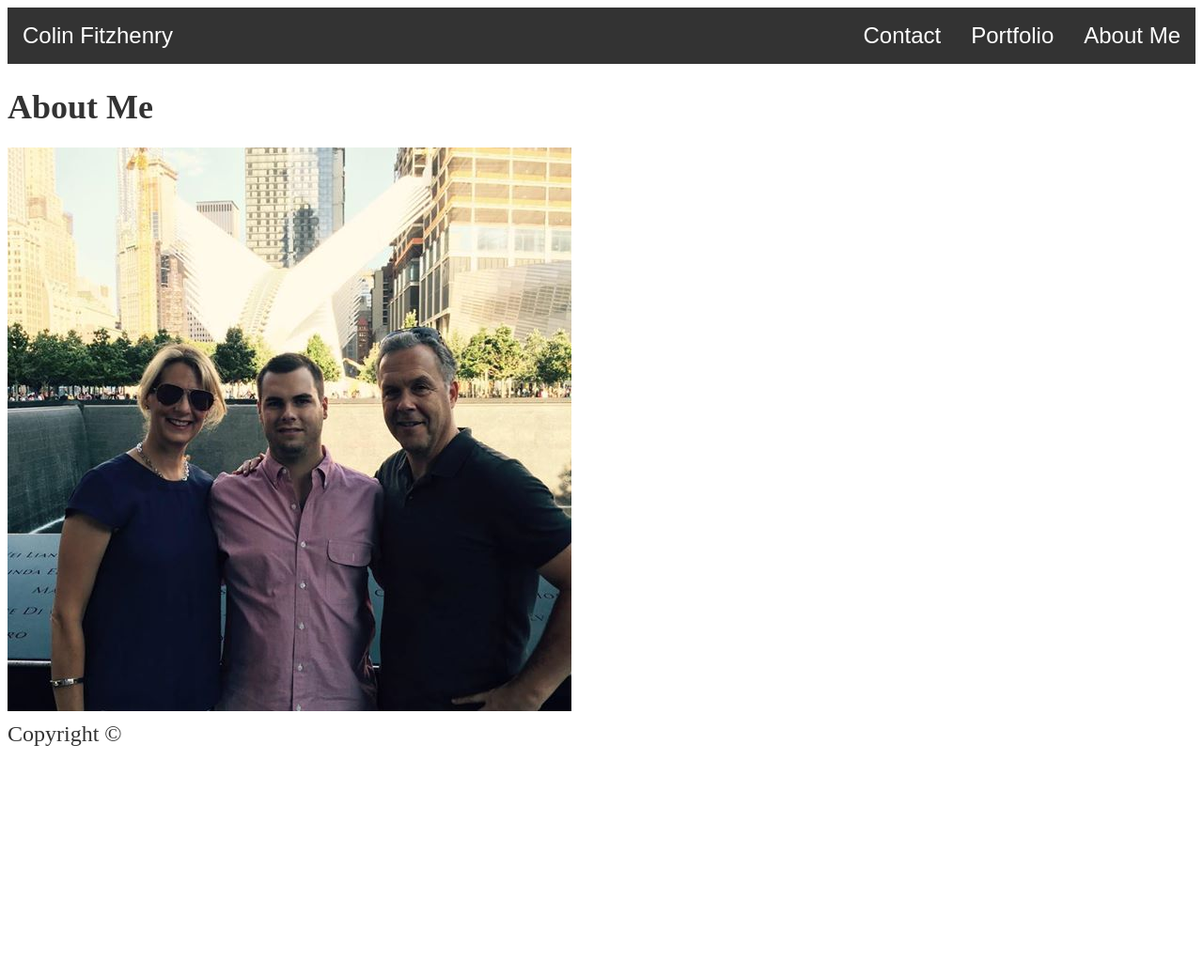
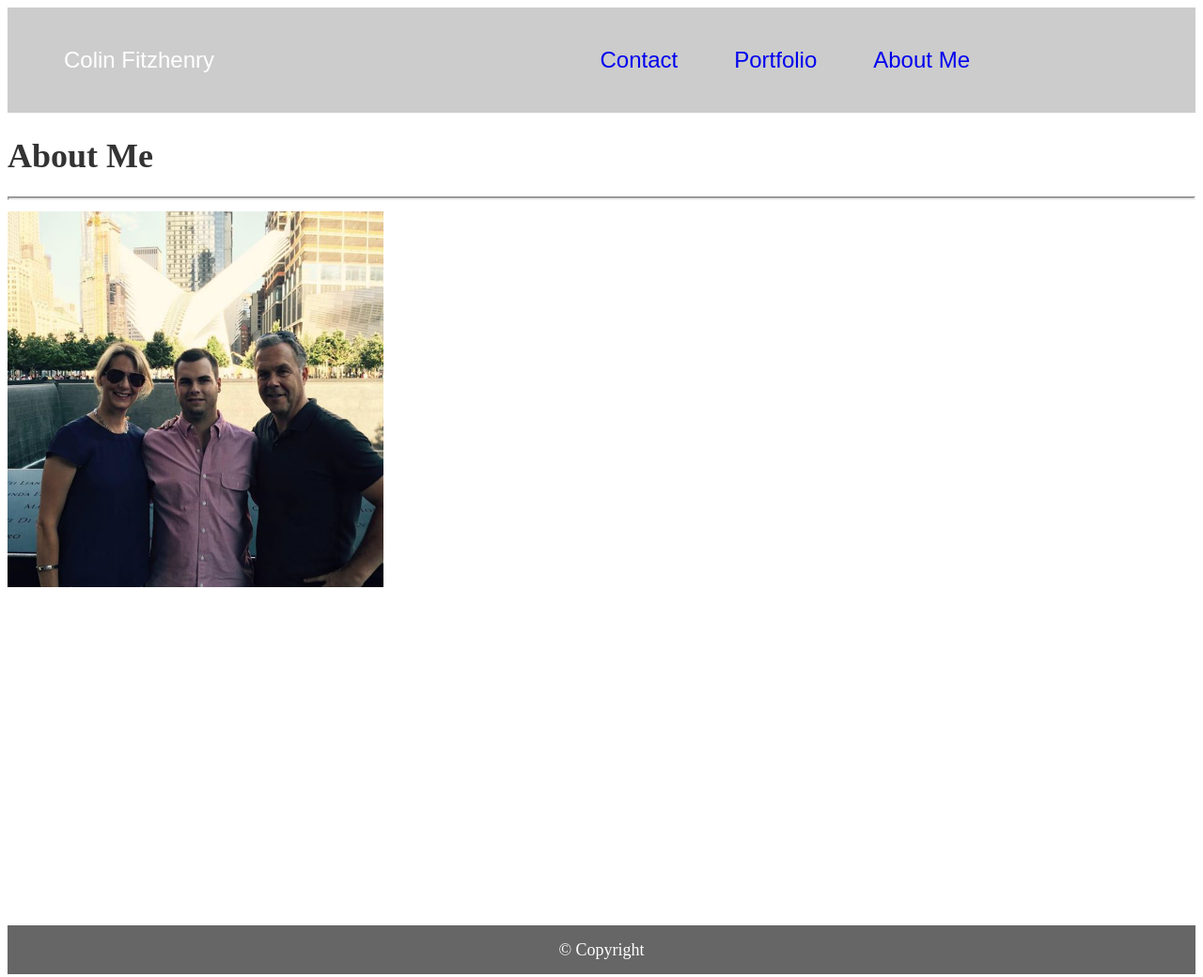
Before and after one commit to cgf5033/Basic-Portfolio, a plain HTML site: page index.html in a window 1280 px wide. Shown: the whole page at 94% size. Before the commit the page ends 805 px from the top, so only its background shows below. Drawn offline with Linux system fonts and the light colour scheme.

Commit message:
homework 1 final version

```diff
--- a/assets/css/style.css
+++ b/assets/css/style.css
@@ -1,44 +1,89 @@
 * {
     box-sizing: border-box;
   }
-  ul {
+
+
+
+ul {
     list-style-type: none;
     margin: 0;
-    padding: 0;
+    display: block;
+    padding: 40px 30px;
     overflow: hidden;
-    background-color: #333;
+    background-color: #cccccc;
+    font-family: Arial, Helvetica, sans-serif
 }
+
+
 
 li {
     float: right;
 }
 
 li a {
-    display: block;
-    color: white;
+
+
     text-align: center;
-    padding: 14px 16px;
+    padding: 40px 30px;
     text-decoration: none;
-    font-family: Arial, Helvetica, sans-serif
+
 }
 
 li a:hover {
     background-color: rgb(74,170,165);
 }
 
-  body {
+hr {
+    border-width: 2px;
+}
+
+
+
+
+
+
+
+
+
+body {
     font-size: 24px;
     line-height: 32px;
-    color: #333;
+    color: #333
+}
+
+
+
+footer {
+    border-top: 2px
+    border-color: rgb(74,170,165);
+    background-color: #666666;
+    text-align: center;
+    color: white;
+    font-size: 18px;
+    padding:10px
+
   }
 
 
+.myname {
+    background: rgb(74,170,165);
+    color: white;
+}
 
-  .wrapper {
+.container {
+  width: 1024px;
+  margin: 0 auto;
+}
+
+.links {
+    width: 1024px;
+  }
+
+.wrapper {
     width: 600px;
     padding: 20px;
     margin: 0 auto;
-  }
+}
 
   h1 {
     margin-bottom: 20px;
@@ -54,9 +99,15 @@ li a:hover {
 
 
   form {
-    width: 600px;
+    width: 800px;
+  }
 
+
+  #profpic {
+    width: 400px;
+    height: 400px;
   }
+
 
   #relative {
     position: relative;
--- a/index.html
+++ b/index.html
@@ -6,21 +6,39 @@
   <title>Colin Fitzhenry</title>
   <link rel="stylesheet" type="text/css" href="assets/css/style.css">
 </head>
-<ul>
-    <li><a href="index.html">About Me</a></li>
-    <li><a href="portfolio.html">Portfolio</a></li>
-    <li><a href="contact.html">Contact</a></li>
-    <li style="float:left"><a>Colin Fitzhenry</a></li>
-  </ul>
-</div>
-<body>
-
+ <body>
+    <ul>
+      <div class="myname">
+        <li style="float:left"><a>Colin Fitzhenry</a></li>
+      </div>
+      <div class="links">
+        <li><a href="index.html">About Me</a></li>
+        <li><a href="portfolio.html">Portfolio</a></li>
+        <li><a href="contact.html">Contact</a></li>
+      </div>
+    </ul>
 
 
   <header>
     <h1>About Me</h1>
-    <img src="assets/images/10154437133478092-profile.jpg" alt="Profile Picture">
+    <hr>
+    <img id="profpic" src="assets/images/10154437133478092-profile.jpg" alt="Profile Picture">
   </header>
+
+
+
+
+  <br>
+  <br>
+  <br>
+  <br>
+  <br>
+  <br>
+  <br>
+  <br>
+  <br>
+  <br>
+  <br>
 
 
 
@@ -34,9 +52,9 @@
 
 
 
-  <footer>Copyright &copy;
+  <footer>&copy; Copyright
   </footer>
-</div>
+
 </body>
 
 </html>
```
Also changed, not shown: contact.html (+8 -7 lines), portfolio.html (+14 -9 lines).
